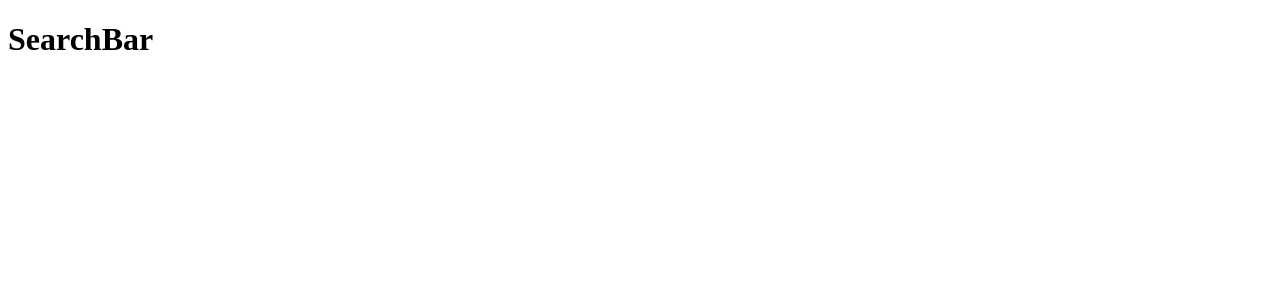
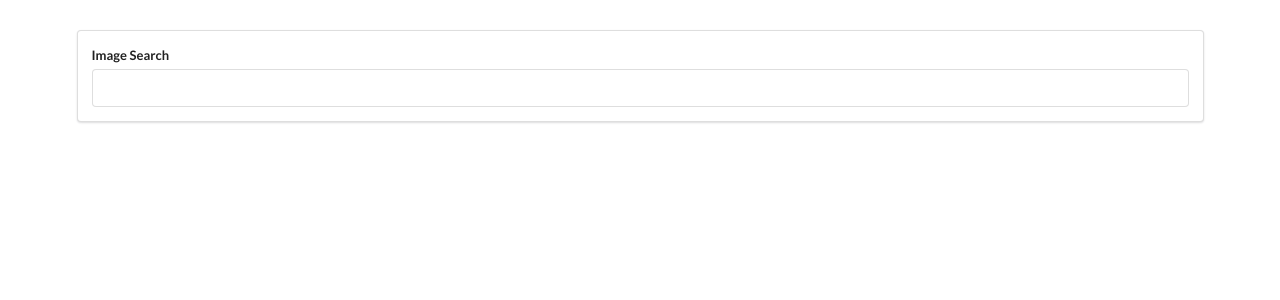
Before and after one commit to karkisunil1200/Pics, a React (Create React App) app: page / in a window 1280 px wide. Shown: the top 300 px of the page. Built offline with nearby package versions, Linux system fonts and the light colour scheme.

Commit message:
Controlled input

```diff
--- a/public/index.html
+++ b/public/index.html
@@ -5,11 +5,12 @@
     <link rel="icon" href="%PUBLIC_URL%/favicon.ico" />
     <meta name="viewport" content="width=device-width, initial-scale=1" />
     <meta name="theme-color" content="#000000" />
-    <meta
-      name="description"
-      content="Web site created using create-react-app"
+    <meta name="description" content="Web site created using create-react-app" />
+    <link rel="apple-touch-icon" href="%PUBLIC_URL%/logo192.png" />
+    <link
+      rel="stylesheet"
+      href="https://cdnjs.cloudflare.com/ajax/libs/semantic-ui/2.4.1/semantic.min.css"
     />
-    <link rel="apple-touch-icon" href="%PUBLIC_URL%/logo192.png" />
     <!--
       manifest.json provides metadata used when your web app is installed on a
       user's mobile device or desktop. See https://developers.google.com/web/fundamentals/web-app-manifest/
--- a/src/components/App.js
+++ b/src/components/App.js
@@ -3,7 +3,7 @@
 
 const App = () => {
   return (
-    <div>
+    <div className='ui container' style={{marginTop: '30px'}}>
       <SearchBar />
     </div>
   );
--- a/src/components/SearchBar.js
+++ b/src/components/SearchBar.js
@@ -1,10 +1,24 @@
 import React from 'react';
 
 class SearchBar extends React.Component {
+  state = {
+    term: ''
+  };
+
   render() {
+    console.log(this.state.term);
     return (
-      <div>
-        <h1>SearchBar</h1>
+      <div className='ui segment'>
+        <form className='ui form'>
+          <div className='field'>
+            <label>Image Search</label>
+            <input
+              type='text'
+              value={this.state.term}
+              onChange={e => this.setState({term: e.target.value})}
+            />
+          </div>
+        </form>
       </div>
     );
   }
```
